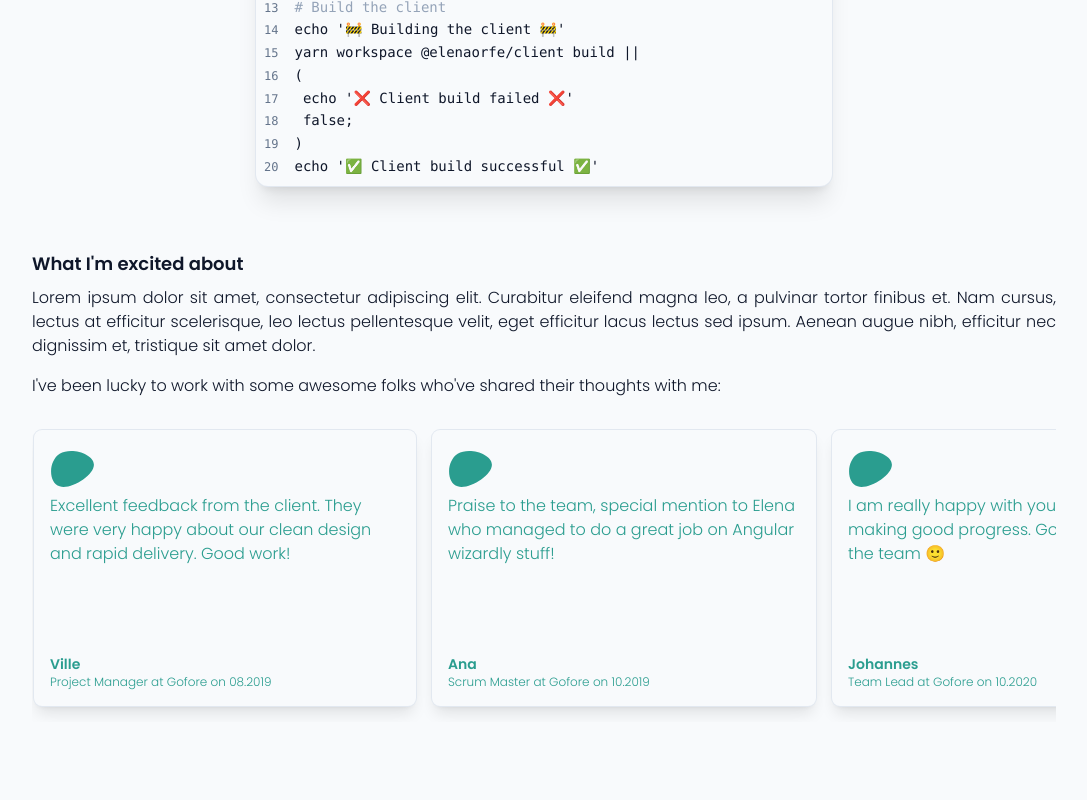
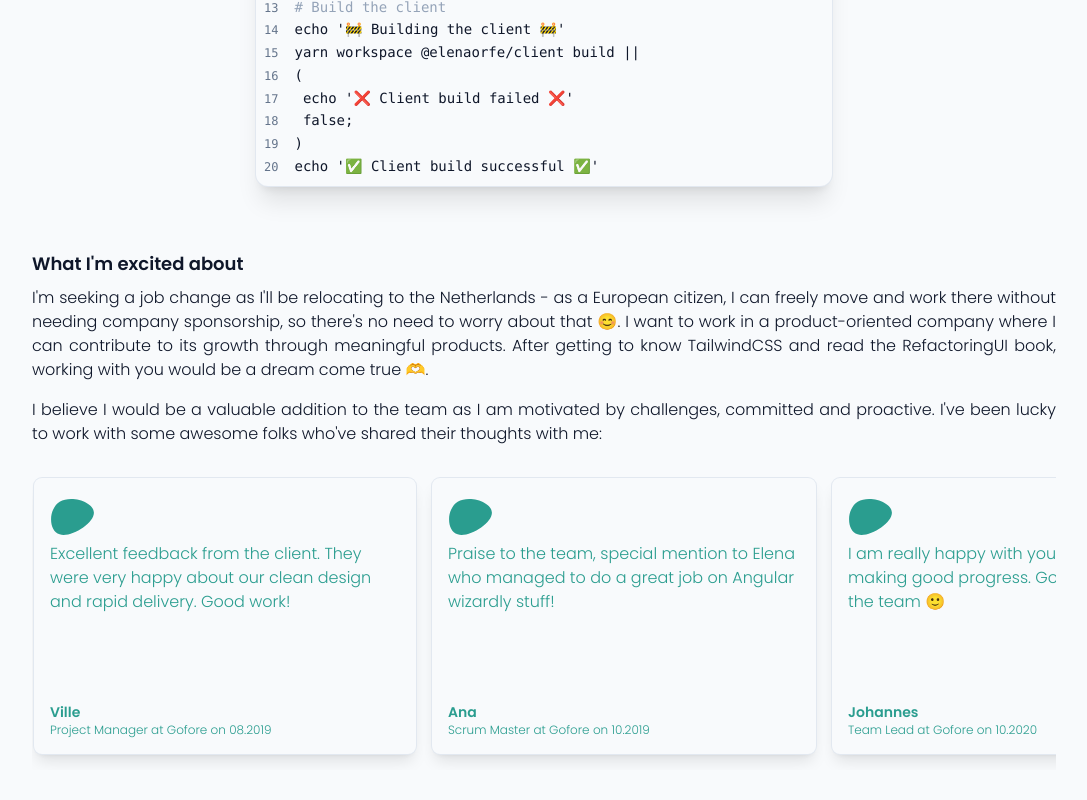
Before and after one commit to elenaorfe/elenaorfe-website, a Next.js app in the folder packages/@elenaorfe-client/: page /cover-letters/tailwindcss in a window 1280 px wide. Shown: the part 1506-2306 px from the top of the page, without its empty margins (96-1183 px from the left). Built offline with nearby package versions, Linux system fonts and the light colour scheme; some icons are missing.

Commit message:
Update MotivationCoverLetter component

```diff
--- a/packages/@elenaorfe-client/components/MotivationCoverLetter.tsx
+++ b/packages/@elenaorfe-client/components/MotivationCoverLetter.tsx
@@ -7,15 +7,18 @@ const MotivationCoverLetter: React.FC = () => {
 		<section className="mb-16">
 			<h2 className="mb-2 text-lg font-bold">What I&apos;m excited about</h2>
 			<p className="mb-4 hyphens-auto text-justify">
-				Lorem ipsum dolor sit amet, consectetur adipiscing elit. Curabitur
-				eleifend magna leo, a pulvinar tortor finibus et. Nam cursus, lectus at
-				efficitur scelerisque, leo lectus pellentesque velit, eget efficitur
-				lacus lectus sed ipsum. Aenean augue nibh, efficitur nec dignissim et,
-				tristique sit amet dolor.
+				I&apos;m seeking a job change as I&apos;ll be relocating to the
+				Netherlands - as a European citizen, I can freely move and work there
+				without needing company sponsorship, so there&apos;s no need to worry
+				about that 😊. I want to work in a product-oriented company where I can
+				contribute to its growth through meaningful products. After getting to
+				know TailwindCSS and read the RefactoringUI book, working with you would
+				be a dream come true 🫶.
 			</p>
 			<p className="mb-4 hyphens-auto text-justify">
-				I&apos;ve been lucky to work with some awesome folks who&apos;ve shared
-				their thoughts with me:
+				I believe I would be a valuable addition to the team as I am motivated
+				by challenges, committed and proactive. I&apos;ve been lucky to work
+				with some awesome folks who&apos;ve shared their thoughts with me:
 			</p>
 			<div className="flex snap-x scroll-pl-4 gap-4 overflow-x-auto py-4">
 				{feedbackData.map((feedback) => (
```
